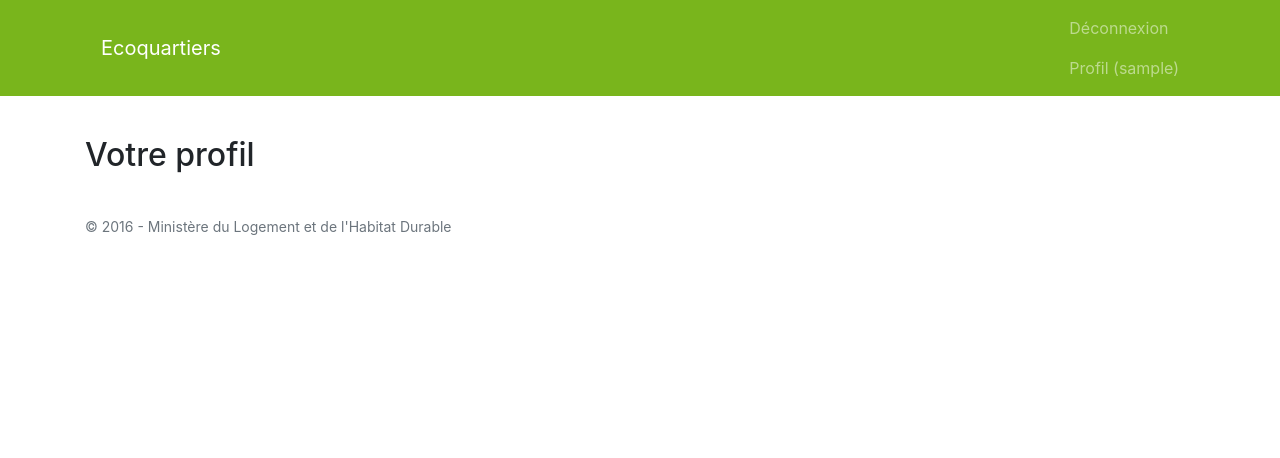
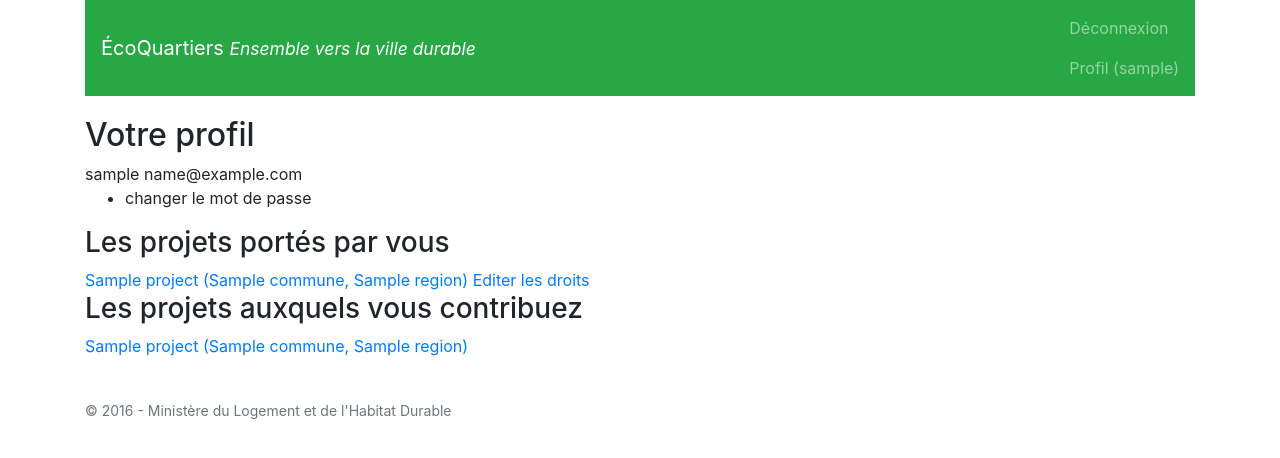
Before and after one commit to MEEM-MLHD/ecoquartier, a Django app: a page that uses src/projects/templates/base.html in a window 1280 px wide. Shown: the top 458 px of the page. Run offline with Django 3.2, Linux system fonts and the light colour scheme; a user stored in the database is signed in; tables that the repository leaves empty hold one stand-in row (values such as "Sample post"); parts of the project's set-up code (start-up, migrations or seed data) failed here and were passed over; some libraries are stand-ins or nearby versions.

Commit message:
improve home add form for project editors

```diff
--- a/src/ecoquartier/urls.py
+++ b/src/ecoquartier/urls.py
@@ -21,7 +21,7 @@ from djgeojson.views import GeoJSONLayerView
 
 from projects import views
 from projects.models import Project
-from projects.autocompletes import CommuneAutocomplete
+from projects.autocompletes import CommuneAutocomplete, EditorAutocomplete
 
 
 urlpatterns = [
@@ -32,6 +32,8 @@ urlpatterns = [
     url(r'^detail/(?P<pk>\d+)$', views.ProjectDetailView.as_view(), name='detail'),
     url(r'^detail/(?P<pk>\d+)/engagement/(?P<id>\d+)', views.engagement, name='engagement'),
     url(r'^create/$', login_required(views.ProjectCreateView.as_view()), name='create'),
+    url(r'^project/edit/(?P<pk>\d+)/editors$', login_required(views.ProjectEditorUpdateView.as_view()), name='editors'),
     url(r'^data.geojson$', GeoJSONLayerView.as_view(model=Project, geometry_field='coordonnees_geographiques'), name='data'),
     url(r'^commune-autocomplete/$', CommuneAutocomplete.as_view(), name='commune-autocomplete'),
+    url(r'^editor-autocomplete/$', EditorAutocomplete.as_view(), name='editor-autocomplete'),
 ]
--- a/src/projects/models.py
+++ b/src/projects/models.py
@@ -435,7 +435,10 @@ class Project(models.Model):
         return reverse('detail', kwargs={'pk':self.id})
 
     def __unicode__(self):
-        return "%s (%s, %s)" % (self.nom, self.commune, self.commune.departement.region)
+        if self.commune.departement:
+            return "%s (%s, %s)" % (self.nom, self.commune, self.commune.departement.region)
+        else:
+            return "%s (%s)" % (self.nom, self.commune)
 
 
 class ProjectPhoto(models.Model):
--- a/src/projects/templates/base.html
+++ b/src/projects/templates/base.html
@@ -10,7 +10,7 @@
   <meta name="author" content="Samuel Goldszmidt">
   <meta name="viewport" content="width=device-width, initial-scale=1, shrink-to-fit=no">
   <meta http-equiv="x-ua-compatible" content="ie=edge">
-  <link rel="stylesheet" href="https://maxcdn.bootstrapcdn.com/bootstrap/4.0.0-alpha.3/css/bootstrap.min.css" integrity="sha384-MIwDKRSSImVFAZCVLtU0LMDdON6KVCrZHyVQQj6e8wIEJkW4tvwqXrbMIya1vriY" crossorigin="anonymous">
+  <link href="https://maxcdn.bootstrapcdn.com/bootstrap/4.0.0-alpha.2/css/bootstrap.min.css" rel="stylesheet" integrity="sha384-y3tfxAZXuh4HwSYylfB+J125MxIs6mR5FOHamPBG064zB+AFeWH94NdvaCBm8qnd" crossorigin="anonymous">
   {% leaflet_js %}
   {% leaflet_css %}
   <style type="text/css">
@@ -22,11 +22,11 @@
 </head>
 
 <body>
-<div style="background-color:#79B51C;margin-bottom:40px">
+
+<div style="margin-bottom:20px">
 <div class="container">
-  <nav class="navbar navbar-dark">
-    <a class="navbar-brand" href="/">Ecoquartiers</a>
-
+  <nav class="navbar navbar-dark bg-success">
+    <a class="navbar-brand" href="/">ÉcoQuartiers <small><i>Ensemble vers la ville durable</i></small></a>
     <ul class="nav navbar-nav pull-xs-right">
       {% if user.is_authenticated %}
       <li class="nav-item">
@@ -58,8 +58,12 @@
   </div>
 </body>
 {% block after-body %}
-<script src="https://ajax.googleapis.com/ajax/libs/jquery/3.0.0/jquery.min.js" integrity="sha384-THPy051/pYDQGanwU6poAc/hOdQxjnOEXzbT+OuUAFqNqFjL+4IGLBgCJC3ZOShY" crossorigin="anonymous"></script>
+<script
+        src="http://code.jquery.com/jquery-2.2.4.min.js"
+        integrity="sha256-BbhdlvQf/xTY9gja0Dq3HiwQF8LaCRTXxZKRutelT44="
+        crossorigin="anonymous"></script>
+
 <script src="https://cdnjs.cloudflare.com/ajax/libs/tether/1.2.0/js/tether.min.js" integrity="sha384-Plbmg8JY28KFelvJVai01l8WyZzrYWG825m+cZ0eDDS1f7d/js6ikvy1+X+guPIB" crossorigin="anonymous"></script>
-<script src="https://maxcdn.bootstrapcdn.com/bootstrap/4.0.0-alpha.3/js/bootstrap.min.js" integrity="sha384-ux8v3A6CPtOTqOzMKiuo3d/DomGaaClxFYdCu2HPMBEkf6x2xiDyJ7gkXU0MWwaD" crossorigin="anonymous"></script>
+<script src="https://maxcdn.bootstrapcdn.com/bootstrap/4.0.0-alpha.2/js/bootstrap.min.js" integrity="sha384-vZ2WRJMwsjRMW/8U7i6PWi6AlO1L79snBrmgiDpgIWJ82z8eA5lenwvxbMV1PAh7" crossorigin="anonymous"></script>
 {% endblock %}
 </html>
--- a/src/projects/templates/profile.html
+++ b/src/projects/templates/profile.html
@@ -4,4 +4,29 @@
 
 <h2>Votre profil</h2>
 
+{{ user.username }}
+{{ user.email }}
+
+<ul>
+<li>changer le mot de passe</li>
+</ul>
+
+
+{% if projects_owner %}
+<h3>Les projets portés par vous</h3>
+
+{% for project in projects_owner %}
+	<a href="{% url 'detail' project.id %}">{{ project }}</a> <a href="{% url 'editors' project.id %}">Editer les droits</a>
+{% endfor %}
+{% endif %}
+
+{% if projects_editor %}
+<h3>Les projets auxquels vous contribuez</h3>
+
+{% for project in projects_editor %}
+	<a href="{% url 'detail' project.id %}">{{ project }}</a>
+{% endfor %}
+{% endif %}
+
+
 {% endblock %}
--- a/src/projects/views.py
+++ b/src/projects/views.py
@@ -1,27 +1,42 @@
 from django.shortcuts import render
 from djgeojson.serializers import Serializer as GeoJSONSerializer
 from django.views.generic.detail import DetailView
-from django.views.generic.edit import CreateView
+from django.views.generic.edit import CreateView, UpdateView
+from django.db.models import Sum
 
 from .models import Project
 from .filters import ProjectFilter
-from .forms import ProjectForm
+from .forms import ProjectForm, ProjectEditorForm
 
 
 def home(request):
     f = ProjectFilter(request.GET, queryset=Project.objects.all())
+    label_ecoquartier = Project.objects.filter(label_ecoquartier__id=3).count()
+    engaged_ecoquartier = Project.objects.filter(label_ecoquartier__id=2).count()
+    logements = Project.objects.aggregate(Sum('logements'))
+    renouvellement_urbain = Project.objects.filter(type_operation__id=2).count()
+    total = Project.objects.all().count()
+    percent_renouvellement_urbain = int(renouvellement_urbain/float(total)*100)
     geojson = GeoJSONSerializer().serialize(f.qs,
           geometry_field='coordonnees_geographiques',
           properties=('nom', 'commune', 'description', 'commune_label', 'short_description', 'feature', 'url'))
     return render(request, 'home.html', {
-        'filter': f, 'geojson': geojson
+        'filter': f, 'geojson': geojson,
+        'label_ecoquartier':label_ecoquartier,
+        'engaged_ecoquartier':engaged_ecoquartier,
+        'logements': logements,
+        'percent_renouvellement_urbain': percent_renouvellement_urbain
     })
 
 
 def profile(request):
     user = request.user
+    projects_owner = Project.objects.filter(owner=request.user)
+    projects_editor = Project.objects.filter(editors=request.user)
     return render(request, 'profile.html', {
         'user': user,
+        'projects_owner': projects_owner,
+        'projects_editor': projects_editor
     })
 
 
@@ -40,3 +55,13 @@ class ProjectDetailView(DetailView):
 class ProjectCreateView(CreateView):
     model = Project
     form_class = ProjectForm
+
+    def form_valid(self, form):
+        form.instance.owner = self.request.user
+        return super(ProjectCreateView, self).form_valid(form)
+
+
+class ProjectEditorUpdateView(UpdateView):
+    model = Project
+    form_class = ProjectEditorForm
+    template_name = 'projects/project_editors_form.html'
```
Also changed, not shown: src/projects/autocompletes.py (+10 -0 lines), src/projects/forms.py (+10 -0 lines), src/projects/templates/home.html (+37 -7 lines), src/projects/templates/projects/project_editors_form.html (added, +22 -0 lines).
